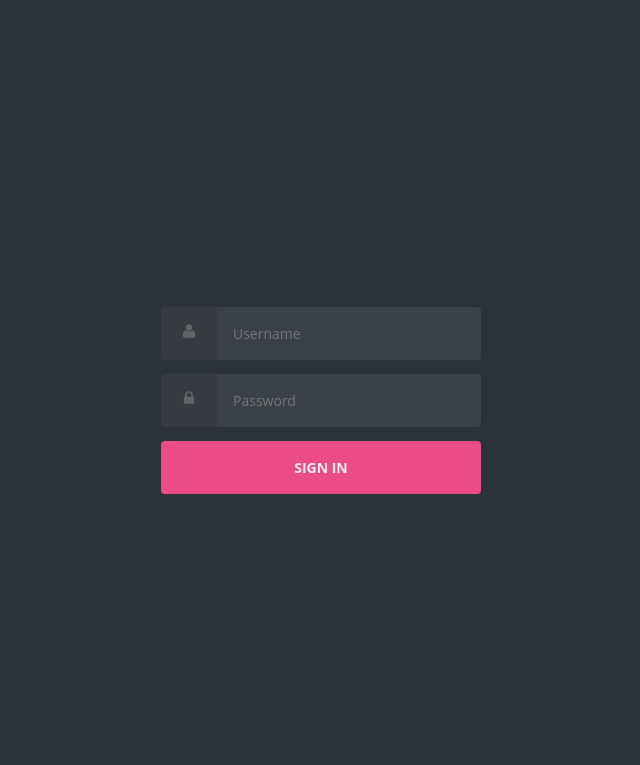
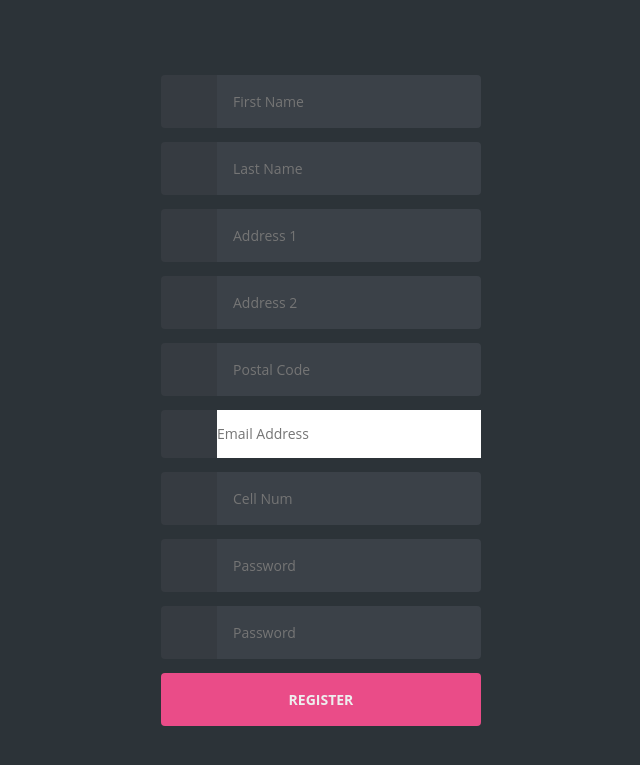
Before and after one commit to ajanmot/CPUT-medical-administration, a PHP site: page /create_account.php in a window 1280 px wide. Shown: the top 765 px of the page, without its empty margins (319-959 px from the left). Run offline with PHP 8.4, Linux system fonts and the light colour scheme.

Commit message:
begining of registration

```diff
--- a/create_account.php
+++ b/create_account.php
@@ -5,24 +5,68 @@
 
   <div class="grid">
 
-    <form action="https://httpbin.org/post" method="POST" class="form login">
+    <form action="create_account.php" method="POST" class="form login">
 
       <div class="form__field">
-        <label for="createacc_username"><svg class="icon"><use xmlns:xlink="http://www.w3.org/1999/xlink" xlink:href="#user"></use></svg><span class="hidden">Username</span></label>
-        <input id="createacc_username" type="text" name="username" class="form__input" placeholder="Username" required>
+        <label for="createacc_first_name"><svg class="icon"><use xmlns:xlink="http://www.w3.org/1999/xlink" xlink:href="#user"></use></svg><span class="hidden">First Name</span></label>
+        <input id="createacc_first_name" type="text" name="firstName" class="form__input" placeholder="First Name" value="<?php if (isset($_POST['firstName']))echo $_POST['firstName'];?>"required>
       </div>
+      <div class="form__field">
+        <label for="createacc_last_name"><svg class="icon"><use xmlns:xlink="http://www.w3.org/1999/xlink" xlink:href="#user"></use></svg><span class="hidden">Last Name</span></label>
+        <input id="createacc_last_name" type="text" name="lastName" class="form__input" placeholder="Last Name" value="<?php if (isset($_POST['lastName']))echo $_POST['lastName'];?>"required>
+      </div>
+      <div class="form__field">
+        <label for="createacc_address"><svg class="icon"><use xmlns:xlink="http://www.w3.org/1999/xlink" xlink:href="#user"></use></svg><span class="hidden">Address 1</span></label>
+        <input id="createacc_address" type="text" name="address" class="form__input" placeholder="Address 1" value="<?php if (isset($_POST['address']))echo $_POST['address'];?>"required>
+      </div>
+      <div class="form__field">
+        <label for="createacc_address_2"><svg class="icon"><use xmlns:xlink="http://www.w3.org/1999/xlink" xlink:href="#user"></use></svg><span class="hidden">Address 2</span></label>
+        <input id="createacc_address_2" type="text" name="address_2" class="form__input" placeholder="Address 2" value="<?php if (isset($_POST['address2']))echo $_POST['address2'];?>">
+      </div>
+      <div class="form__field">
+        <label for="createacc_postal_code"><svg class="icon"><use xmlns:xlink="http://www.w3.org/1999/xlink" xlink:href="#user"></use></svg><span class="hidden">Postal Code</span></label>
+        <input id="createacc_postal_code" type="text" name="postalCode" class="form__input" placeholder="Postal Code" value="<?php if (isset($_POST['postalCode']))echo $_POST['postalCode'];?>" required>
+      </div>
+      <div class="form__field">
+        <label for="createacc_email"><svg class="icon"><use xmlns:xlink="http://www.w3.org/1999/xlink" xlink:href="#user"></use></svg><span class="hidden">Email Adress</span></label>
+        <input id="createacc_email" type="email" name="email" class="form__input" placeholder="Email Address"  value="<?php if (isset($_POST['email']))echo $_POST['email'];?>" required>
+      </div>
+        <div class="form__field">
+            <label for="createacc_cell_num"><svg class="icon"><use xmlns:xlink="http://www.w3.org/1999/xlink" xlink:href="#user"></use></svg><span class="hidden">Cell Num</span></label>
+            <input id="createacc_cell_num" type="text" name="cellNum" class="form__input" placeholder="Cell Num" value="<?php if (isset($_POST['cellNum']))echo $_POST['cellNum'];?>" required>
+        </div>
       <div class="form__field">
         <label for="createacc_password"><svg class="icon"><use xmlns:xlink="http://www.w3.org/1999/xlink" xlink:href="#lock"></use></svg><span class="hidden">Password</span></label>
         <input id="createacc_password" type="password" name="password" class="form__input" placeholder="Password" required>
       </div>
+        <div class="form__field">
+            <label for="createacc_password__2"><svg class="icon"><use xmlns:xlink="http://www.w3.org/1999/xlink" xlink:href="#lock"></use></svg><span class="hidden">Password</span></label>
+            <input id="createacc_password__2" type="password" name="password_2" class="form__input" placeholder="Password" required>
+        </div>
 
       <div class="form__field">
-        <input type="submit" value="Sign In">
+        <input type="submit" value="Register">
       </div>
 
     </form>
   </div>
+</body>
+<?php
+include("includes/dbConnexion.php");
+session_start();
+    if ($_POST) {
+			$firstName = $_POST['firstName'];
+			$lastName = $_POST['lastName'];
+			$address = $_POST['address'];
+			if (isset($_POST['address_2']))
+			$address2 = $_POST['address_2'];
+			$postalCode = $_POST['postalCode'];
+			$email = $_POST['email'];
+			$cellNum = $_POST['cellNum'];
+			$password = $_POST['password'];
+			$password2 = $_POST['password_2'];
 
-  <svg xmlns="http://www.w3.org/2000/svg" class="icons"><symbol id="arrow-right" viewBox="0 0 1792 1792"><path d="M1600 960q0 54-37 91l-651 651q-39 37-91 37-51 0-90-37l-75-75q-38-38-38-91t38-91l293-293H245q-52 0-84.5-37.5T128 1024V896q0-53 32.5-90.5T245 768h704L656 474q-38-36-38-90t38-90l75-75q38-38 90-38 53 0 91 38l651 651q37 35 37 90z"/></symbol><symbol id="lock" viewBox="0 0 1792 1792"><path d="M640 768h512V576q0-106-75-181t-181-75-181 75-75 181v192zm832 96v576q0 40-28 68t-68 28H416q-40 0-68-28t-28-68V864q0-40 28-68t68-28h32V576q0-184 132-316t316-132 316 132 132 316v192h32q40 0 68 28t28 68z"/></symbol><symbol id="user" viewBox="0 0 1792 1792"><path d="M1600 1405q0 120-73 189.5t-194 69.5H459q-121 0-194-69.5T192 1405q0-53 3.5-103.5t14-109T236 1084t43-97.5 62-81 85.5-53.5T538 832q9 0 42 21.5t74.5 48 108 48T896 971t133.5-21.5 108-48 74.5-48 42-21.5q61 0 111.5 20t85.5 53.5 62 81 43 97.5 26.5 108.5 14 109 3.5 103.5zm-320-893q0 159-112.5 271.5T896 896 624.5 783.5 512 512t112.5-271.5T896 128t271.5 112.5T1280 512z"/></symbol></svg>
+	}
 
-</body>
+
+?>
--- a/includes/createTable.php
+++ b/includes/createTable.php
@@ -26,7 +26,7 @@ $sql_user = "CREATE TABLE `tbl_user` (
   `fName` varchar(32) NOT NULL,
   `lName` varchar(32) NOT NULL,
   `adress1` varchar(64) NOT NULL,
-  `adress2` varchar(64) NOT NULL,
+  `adress2` varchar(64),
   `postalCode` varchar(8) NOT NULL,
   `email` varchar(32) NOT NULL,
   `cellNum` varchar(10) NOT NULL,
--- a/session_temp.php
+++ b/session_temp.php
@@ -16,7 +16,7 @@ function checkUserConnection()
     $login_session = $row['id'];
 
     if (isset($login_session))
-        return (true);
+        return ($db);
     else
         return (false);
 //    if(!isset($_SESSION['login_user']))
```
Also changed, not shown: index.php (+15 -9 lines).
